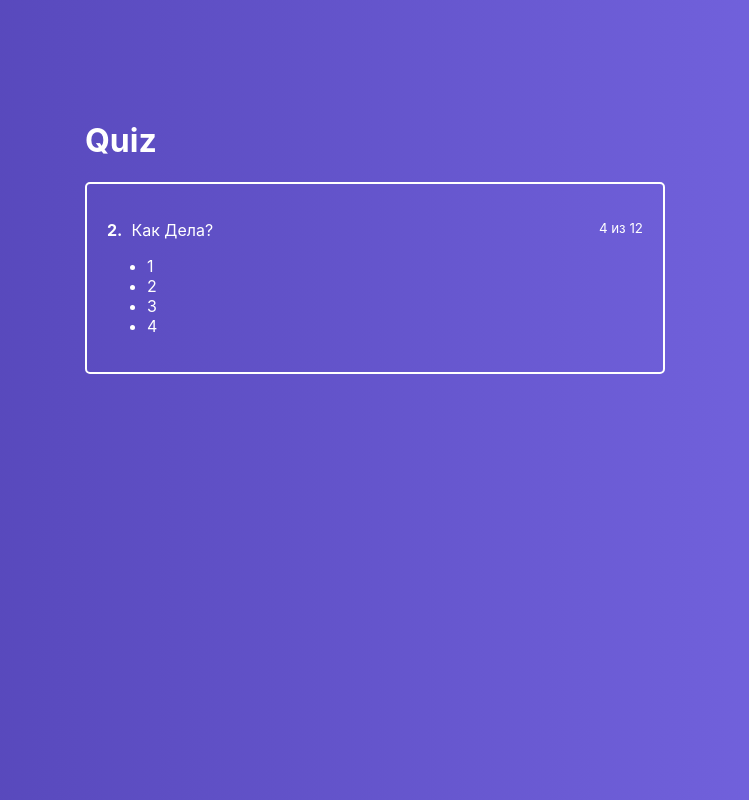
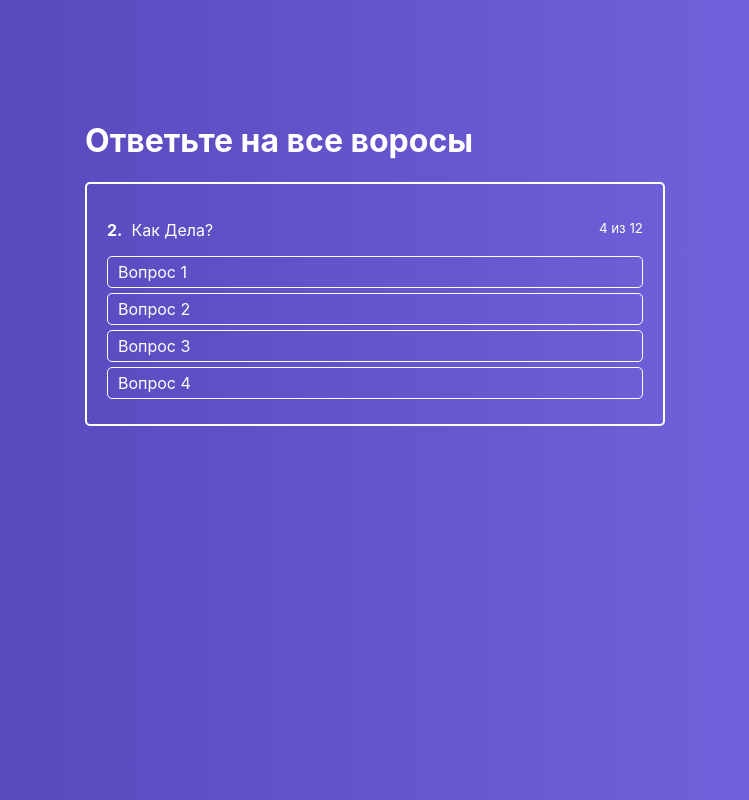
Before and after one commit to xxlxep/react-quiz, a React app: page / in a window 1280 px wide. Shown: the whole page, without its empty margins (265-1014 px from the left). Built offline with nearby package versions, Linux system fonts and the light colour scheme.

Commit message:
AnswerItem

```diff
--- a/src/components/ActiveQuiz/ActiveQuiz.js
+++ b/src/components/ActiveQuiz/ActiveQuiz.js
@@ -1,22 +1,17 @@
 import React from "react";
 import classes from "./ActiveQuiz.module.css";
+import AnswersList from "./AnswersList/AnswersList";
 
 const ActiveQuiz = props => {
   return (
     <div className={classes.ActiveQuiz}>
       <p className={classes.Question}>
         <span>
-          <strong>2.</strong>&nbsp;
-          Как Дела?
+          <strong>2.</strong>&nbsp; Как Дела?
         </span>
         <small>4 из 12</small>
       </p>
-      <ul>
-        <li>1</li>
-        <li>2</li>
-        <li>3</li>
-        <li>4</li>
-      </ul>
+      <AnswersList answers={props.answers} />
     </div>
   );
 };
--- /dev/null
+++ b/src/components/ActiveQuiz/AnswersList/AnswerItem/AnswerItem.js
@@ -0,0 +1,8 @@
+import React from "react";
+import classes from "./AnswerItem.module.css";
+
+const AnswerItem = props => {
+  return <li className={classes.AnswerItem}>{props.answer.text}</li>;
+};
+
+export default AnswerItem;
--- /dev/null
+++ b/src/components/ActiveQuiz/AnswersList/AnswerItem/AnswerItem.module.css
@@ -0,0 +1,11 @@
+.AnswerItem {
+  border: 1px solid #ffffff;
+  border-radius: 5px;
+  padding: 5px 10px;
+  margin-bottom: 5px;
+  cursor: pointer;
+}
+.AnswerItem:hover {
+  background: rgba(255, 255, 255, 0.2);
+  transition: background 0.3s ease-in-out;
+}
--- /dev/null
+++ b/src/components/ActiveQuiz/AnswersList/AnswersList.js
@@ -0,0 +1,13 @@
+import React from "react";
+import classes from "./AnswersList.module.css";
+import AnswerItem from "./AnswerItem/AnswerItem";
+
+const AnswersList = props => (
+  <ul className={classes.AnswersList}>
+    {props.answers.map((answer, index) => {
+      return <AnswerItem key={index} answer={answer} />;
+    })}
+  </ul>
+);
+
+export default AnswersList;
--- /dev/null
+++ b/src/components/ActiveQuiz/AnswersList/AnswersList.module.css
@@ -0,0 +1,5 @@
+.AnswersList {
+  list-style: none;
+  margin: 0;
+  padding: 0;
+}
--- a/src/containers/Quiz/Quiz.js
+++ b/src/containers/Quiz/Quiz.js
@@ -4,15 +4,24 @@
 
 export default class Quiz extends Component {
   state = {
-    quiz: []
+    quiz: [
+      {
+        answers: [
+          { text: "Вопрос 1" },
+          { text: "Вопрос 2" },
+          { text: "Вопрос 3" },
+          { text: "Вопрос 4" }
+        ]
+      }
+    ]
   };
   render() {
     return (
       <div className={classes.Quiz}>
         <div className={classes.QuizWrapper}>
-          <h1>Quiz</h1>
+          <h1>Ответьте на все воросы</h1>
 
-          <ActiveQuiz />
+          <ActiveQuiz answers={this.state.quiz[0].answers} />
         </div>
       </div>
     );
```
